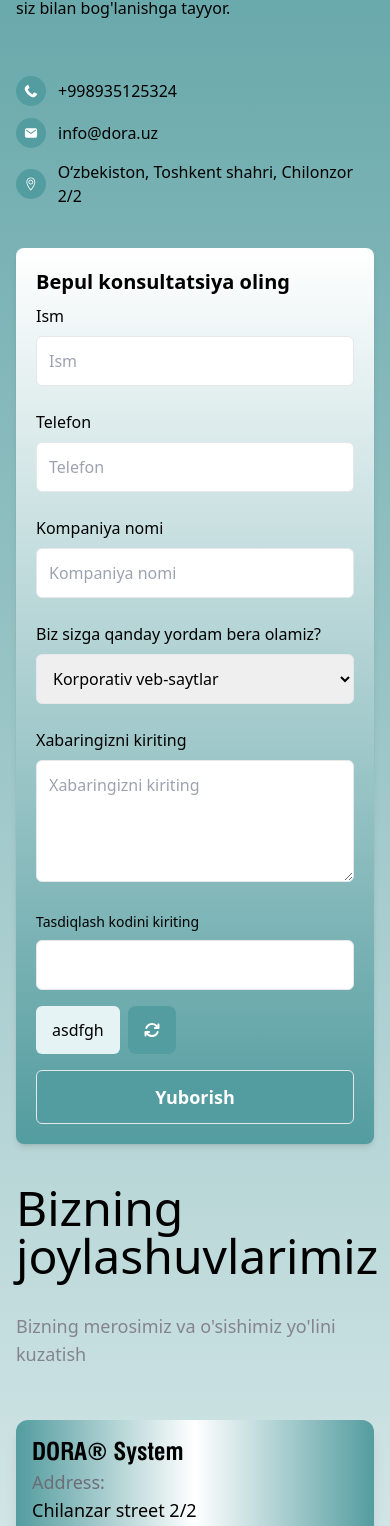
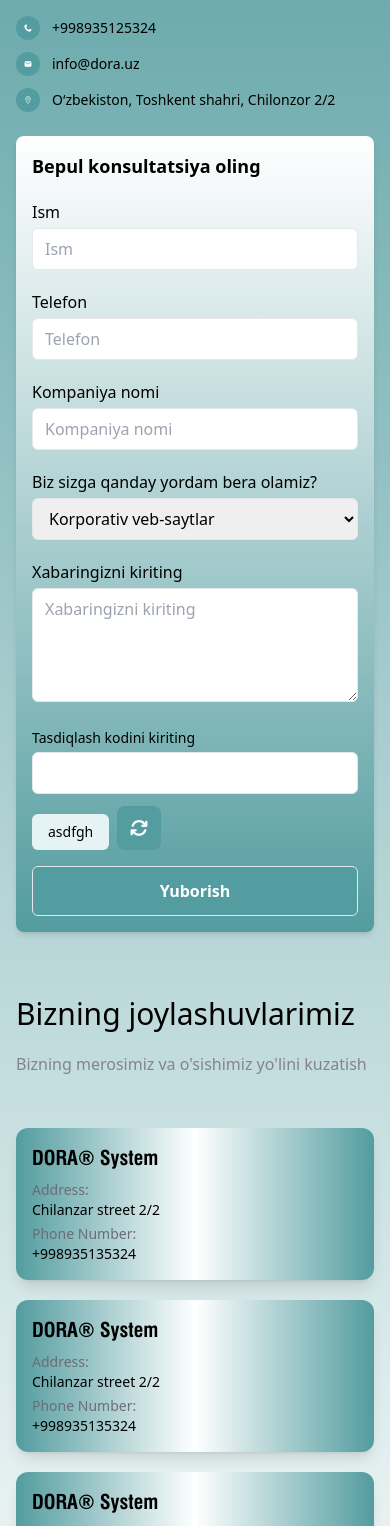
Before and after one commit to asadbekumarov/Milliy-IT-center, a React (Vite) app: page /communication in a window 390 px wide. Shown: the part 400-1926 px from the top of the page. Built offline with nearby package versions, Linux system fonts and the light colour scheme.

Commit message:
respansive

```diff
--- a/src/components/hero/Hero.jsx
+++ b/src/components/hero/Hero.jsx
@@ -13,11 +13,11 @@ function Hero() {
       <div className="flex mt-20 flex-col-reverse md:flex-row justify-between items-center gap-10">
         <div data-aos="zoom-in-right" className="text-center md:text-left">
           <h1 className="font-semibold text-sm md:text-4xl font-swiss max-w-full md:max-w-[630px] text-[#000]">
-            Milliy IT Center — biznesingiz uchun SMM, reklama, dizayn, sayt, bot
-            va treninglarni bir joyda taqdim etuvchi raqamli yechimlar markazi.
+            Milliy IT Center - bu yechim emas! Bu natija
           </h1>
           <p className="font-extralight max-w-[670px] pt-4 md:pt-5 text-black text-base md:text-lg font-swiss">
-            Biznesingizga kerak bo‘lgan hamma raqamli yechimlar — bitta joyda!
+            Biznesingiz uchun siz qidirgan barcha turdagi hizmatlarni bir yerga
+            jamladik va uni Milliy IT Center deb atadik{" "}
           </p>
           <div className="flex flex-col sm:flex-row justify-center md:justify-start gap-3 pt-6 md:pt-11">
             <button
--- a/src/pages/communication/Communication.jsx
+++ b/src/pages/communication/Communication.jsx
@@ -12,11 +12,12 @@ function Communication() {
       once: true,
     });
   }, []);
+
   return (
     <div className="bg-gradient-to-b from-[#539c9f] to-[#ffffff] w-full">
       <div className="max-w-[1460px] mx-auto px-4 py-4">
-        <div className="flex flex-col lg:flex-row justify-between items-center gap-10 pt-20">
-          <div className="flex-1">
+        <div className="flex flex-col lg:flex-row justify-between items-start gap-6 sm:gap-10 pt-10 sm:pt-20">
+          <div className="flex-1 w-full">
             <h3
               data-aos="zoom-out-right"
               className="bg-[#e5f3f4] inline-block p-2 text-[#539c9f] rounded-md font-bold font-swiss text-sm"
@@ -25,7 +26,7 @@ function Communication() {
             </h3>
             <h2
               data-aos="zoom-out-right"
-              className="font-semibold text-4xl sm:text-5xl md:text-6xl pt-5"
+              className="font-semibold text-3xl sm:text-5xl md:text-6xl pt-5"
             >
               Aloqa
             </h2>
@@ -33,188 +34,122 @@ function Communication() {
               data-aos="zoom-out-right"
               className="text-base sm:text-lg max-w-[600px] py-4"
             >
-              Sizda savollar bormi yoki bizning xizmatlarimiz haqida qo'shimcha
-              ma'lumot kerakmi? Biz bilan bog'lanish uchun quyidagi kontakt
-              ma'lumotlaridan foydalaning yoki onlayn murojaat shaklini
-              to'ldiring. DORA kompaniyasi siz bilan bog'lanishga tayyor.
+              Sizda savollar bormi yoki bizning xizmatlarimiz haqida qo'shimcha ma'lumot kerakmi?
+              Biz bilan bog'lanish uchun quyidagi kontakt ma'lumotlaridan foydalaning yoki
+              onlayn murojaat shaklini to'ldiring. DORA kompaniyasi siz bilan bog'lanishga tayyor.
             </p>
-            <div className="flex flex-col space-y-3 pt-10">
-              <di className="flex items-center space-x-3">
+            <div className="flex flex-col space-y-3 pt-6 sm:pt-10">
+              <div className="flex items-center space-x-3">
                 <FaPhoneAlt
                   data-aos="zoom-in-down"
-                  className="bg-[#539c9f] p-2 rounded-full text-white text-3xl"
+                  className="bg-[#539c9f] p-2 rounded-full text-white text-2xl sm:text-3xl"
                 />
-                <p data-aos="zoom-out-right">+998935125324</p>
-              </di>
+                <p data-aos="zoom-out-right" className="text-sm sm:text-base">+998935125324</p>
+              </div>
               <div className="flex items-center space-x-3">
                 <IoMdMail
                   data-aos="zoom-in-down"
-                  className="bg-[#539c9f] p-2 rounded-full text-white text-3xl"
+                  className="bg-[#539c9f] p-2 rounded-full text-white text-2xl sm:text-3xl"
                 />
-                <p data-aos="zoom-out-right">info@dora.uz</p>
+                <p data-aos="zoom-out-right" className="text-sm sm:text-base">info@dora.uz</p>
               </div>
               <div className="flex items-center space-x-3">
                 <TfiLocationPin
                   data-aos="zoom-in-down"
-                  className="bg-[#539c9f] p-2 rounded-full text-white text-3xl"
+                  className="bg-[#539c9f] p-2 rounded-full text-white text-2xl sm:text-3xl"
                 />
-                <p data-aos="zoom-out-right" className="text-base">
+                <p data-aos="zoom-out-right" className="text-sm sm:text-base">
                   O‘zbekiston, Toshkent shahri, Chilonzor 2/2
                 </p>
               </div>
             </div>
           </div>
+
           <div
             data-aos="zoom-in"
-            className="w-full lg:w-[500px] bg-white bg-gradient-to-t from-[#539c9f] to-[#ffffff] p-5 rounded-lg shadow-md"
+            className="w-full lg:w-[500px] bg-white bg-gradient-to-t from-[#539c9f] to-[#ffffff] p-4 sm:p-5 rounded-lg shadow-md"
           >
-            <h3  className="text-xl font-semibold">Bepul konsultatsiya oling</h3>
-            <div className="space-y-4">
-              <div >
-                <p className="py-2">Ism</p>
+            <h3 className="text-lg sm:text-xl font-semibold">Bepul konsultatsiya oling</h3>
+            <div className="space-y-4 mt-4">
+              {["Ism", "Telefon", "Kompaniya nomi"].map((label, idx) => (
+                <div key={idx}>
+                  <p className="py-1 sm:py-2">{label}</p>
                   <input
-                  className="border outline-none py-3 px-3 rounded-md w-full focus:ring-2 focus:ring-[#539c9f]"
-                  placeholder="Ism"
+                    className="border outline-none py-2 px-3 rounded-md w-full focus:ring-2 focus:ring-[#539c9f] min-w-0"
+                    placeholder={label}
                     type="text"
                   />
                 </div>
-              <div >
-                <p className="py-2">Telefon</p>
-                <input
-                  className="border outline-none py-3 px-3 rounded-md w-full focus:ring-2 focus:ring-[#539c9f]"
-                  placeholder="Telefon"
-                  type="text"
-                />
-              </div>
-              <div >
-                <p className="py-2">Kompaniya nomi</p>
-                <input
-                  className="border outline-none py-3 px-3 rounded-md w-full focus:ring-2 focus:ring-[#539c9f]"
-                  placeholder="Kompaniya nomi"
-                  type="text"
-                />
-              </div>
+              ))}
               <div>
-                <p className="py-2">Biz sizga qanday yordam bera olamiz?</p>
-                <select className="border outline-none py-3 px-3 rounded-md w-full focus:ring-2 focus:ring-[#539c9f]">
-                  <option value="">Korporativ veb-saytlar</option>
-                  <option value="">Landing page</option>
-                  <option value="">Katalog sayt</option>
-                  <option value="">Internet do'kon</option>
-                  <option value="">Marketplace</option>
-                  <option value="">SMM xizmati</option>
-                  <option value="">Logo yaratish</option>
-                  <option value="">Brandbook yaratish</option>
-                  <option value="">Marketing xizmati</option>
-                  <option value="">amoCRM</option>
-                  <option value="">Maqsadli reklama</option>
-                  <option value="">Mobil ilovalar yaratish</option>
-                  <option value="">МойСклад</option>
-                  <option value="">IP Telefoniya</option>
-                  <option value="">SEO</option>
-                  <option value="">Qidiruv tizimi reklama xizmatlari</option>
-                  <option value="">ERP</option>
-                  <option value="Business Intelligence/Data Analytics">
-                    Business Intelligence/Data Analytics
-                  </option>
-                  <option value="">1C</option>
-                  <option value="">Telegram Bot</option>
+                <p className="py-1 sm:py-2">Biz sizga qanday yordam bera olamiz?</p>
+                <select className="border outline-none py-2 px-3 rounded-md w-full focus:ring-2 focus:ring-[#539c9f]">
+                  {[
+                    "Korporativ veb-saytlar", "Landing page", "Katalog sayt", "Internet do'kon", "Marketplace",
+                    "SMM xizmati", "Logo yaratish", "Brandbook yaratish", "Marketing xizmati", "amoCRM",
+                    "Maqsadli reklama", "Mobil ilovalar yaratish", "МойСклад", "IP Telefoniya", "SEO",
+                    "Qidiruv tizimi reklama xizmatlari", "ERP", "Business Intelligence/Data Analytics", "1C", "Telegram Bot"
+                  ].map((item, idx) => (
+                    <option key={idx} value="">{item}</option>
+                  ))}
                 </select>
               </div>
               <div>
-                <p className="py-2">Xabaringizni kiriting</p>
+                <p className="py-1 sm:py-2">Xabaringizni kiriting</p>
                 <textarea
-                  className="border outline-none py-3 px-3 rounded-md w-full focus:ring-2 focus:ring-[#539c9f]"
+                  className="border outline-none py-2 px-3 rounded-md w-full focus:ring-2 focus:ring-[#539c9f]"
                   rows={4}
                   placeholder="Xabaringizni kiriting"
                 />
               </div>
-              <div className="flex flex-col md:flex-row items-stretch gap-4">
+              <div className="flex flex-col sm:flex-row items-stretch gap-3">
                 <div className="flex flex-col flex-grow">
-                  <p className="text-sm py-2">Tasdiqlash kodini kiriting</p>
+                  <p className="text-sm py-1">Tasdiqlash kodini kiriting</p>
                   <input
-                    className="border px-3 py-3 rounded-md w-full outline-none focus:ring-2 focus:ring-[#539c9f]"
+                    className="border px-3 py-2 rounded-md w-full outline-none focus:ring-2 focus:ring-[#539c9f]"
                     type="text"
                   />
                 </div>
                 <div className="flex gap-2 items-end">
-                  <button className="bg-[#e5f3f4] px-4 py-3 rounded-md">
+                  <button className="bg-[#e5f3f4] px-4 py-2 rounded-md text-sm">
                     asdfgh
                   </button>
-                  <button className="w-[48px] h-[48px] flex items-center justify-center rounded-lg bg-[#539c9f] hover:bg-[#3c7f82] transition">
-                    <FaArrowsRotate className="text-white" />
+                  <button className="w-[44px] h-[44px] flex items-center justify-center rounded-lg bg-[#539c9f] hover:bg-[#3c7f82] transition">
+                    <FaArrowsRotate className="text-white text-lg" />
                   </button>
                 </div>
               </div>
-              <button className="bg-[#539c9f] border text-white w-full py-3 mt-2 rounded-md font-semibold text-lg hover:bg-[#3c7f82] transition">
+              <button className="bg-[#539c9f] border text-white w-full py-3 mt-2 rounded-md font-semibold text-base hover:bg-[#3c7f82] transition">
                 Yuborish
               </button>
             </div>
           </div>
         </div>
-        <div>
-          <h3 data-aos="zoom-out-right" className="font-medium text-5xl mt-10">
+
+        <div className="mt-16">
+          <h3 data-aos="zoom-out-right" className="font-medium text-3xl sm:text-5xl">
             Bizning joylashuvlarimiz
           </h3>
-          <p data-aos="zoom-out-right" className="text-lg text-[#84848d] py-3 mt-5">
+          <p data-aos="zoom-out-right" className="text-base sm:text-lg text-[#84848d] py-3 mt-2">
             Bizning merosimiz va o'sishimiz yo'lini kuzatish
           </p>
-          <div  className="grid sm:grid-cols-1 md:grid-cols-2 lg:grid-cols-4 gap-5 mt-10">
-            <div data-aos="zoom-out-right" className="p-4 rounded-xl w-full shadow-lg text-black bg-gradient-to-r from-[#539c9f] via-[#ffffff] to-[#539c9f]">
-              <h4 className="font-semibold text-2xl font-swiss">
-                DORA® System
-              </h4>
-              <span>
-                <p className="text-lg text-[#6c6d77]">Address:</p>
-                <p className="font-medium text-lg">Chilanzar street 2/2</p>
-              </span>
-              <div></div>
-              <span>
-                <p className="text-lg text-[#6c6d77]">Phone Number:</p>
-                <p className="font-medium text-lg">+998935135324</p>
-              </span>
+          <div className="grid grid-cols-1 sm:grid-cols-2 md:grid-cols-2 lg:grid-cols-4 gap-5 mt-10">
+            {[1, 2, 3, 4].map((_, idx) => (
+              <div key={idx} data-aos="zoom-out-right" className="p-4 rounded-xl w-full shadow-lg text-black bg-gradient-to-r from-[#539c9f] via-[#ffffff] to-[#539c9f]">
+                <h4 className="font-semibold text-xl sm:text-2xl font-swiss">DORA® System</h4>
+                <div className="mt-2">
+                  <p className="text-sm sm:text-lg text-[#6c6d77]">Address:</p>
+                  <p className="font-medium text-sm sm:text-lg">Chilanzar street 2/2</p>
                 </div>
-            <div data-aos="zoom-out-right" className="p-4 rounded-xl w-full shadow-lg text-black bg-gradient-to-r from-[#539c9f] via-[#ffffff] to-[#539c9f]">
-              <h4 className="font-semibold text-2xl font-swiss">
-                DORA® System
-              </h4>
-              <span>
-                <p className="text-lg text-[#6c6d77]">Address:</p>
-                <p className="font-medium text-lg">Chilanzar street 2/2</p>
-              </span>
-              <span>
-                <p className="text-lg text-[#6c6d77]">Phone Number:</p>
-                <p className="font-medium text-lg">+998935135324</p>
-              </span>
-            </div>
-            <div data-aos="zoom-out-left" className="p-4 rounded-xl w-full shadow-lg text-black bg-gradient-to-r from-[#539c9f] via-[#ffffff] to-[#539c9f]">
-              <h4 className="font-semibold text-2xl font-swiss">
-                DORA® System
-              </h4>
-              <span>
-                <p className="text-lg text-[#6c6d77]">Address:</p>
-                <p className="font-medium text-lg">Chilanzar street 2/2</p>
-              </span>
-              <span>
-                <p className="text-lg text-[#6c6d77]">Phone Number:</p>
-                <p className="font-medium text-lg">+998935135324</p>
-              </span>
-            </div>
-            <div data-aos="zoom-out-left" className="p-4 rounded-xl w-full shadow-lg text-black bg-gradient-to-r from-[#539c9f] via-[#ffffff] to-[#539c9f]">
-              <h4 className="font-semibold text-2xl font-swiss">
-                DORA® System
-              </h4>
-              <span>
-                <p className="text-lg text-[#6c6d77]">Address:</p>
-                <p className="font-medium text-lg">Chilanzar street 2/2</p>
-              </span>
-              <span>
-                <p className="text-lg text-[#6c6d77]">Phone Number:</p>
-                <p className="font-medium text-lg">+998935135324</p>
-              </span>
+                <div className="mt-1">
+                  <p className="text-sm sm:text-lg text-[#6c6d77]">Phone Number:</p>
+                  <p className="font-medium text-sm sm:text-lg">+998935135324</p>
                 </div>
               </div>
+            ))}
           </div>
+        </div>
+
       </div>
     </div>
   );
```
Also changed, not shown: src/components/aboutUs/AboutUs.jsx (+8 -13 lines), src/components/portfolio/Portfolio.jsx (+74 -1 lines). Lines whose indentation alone changed are shown as unchanged.
